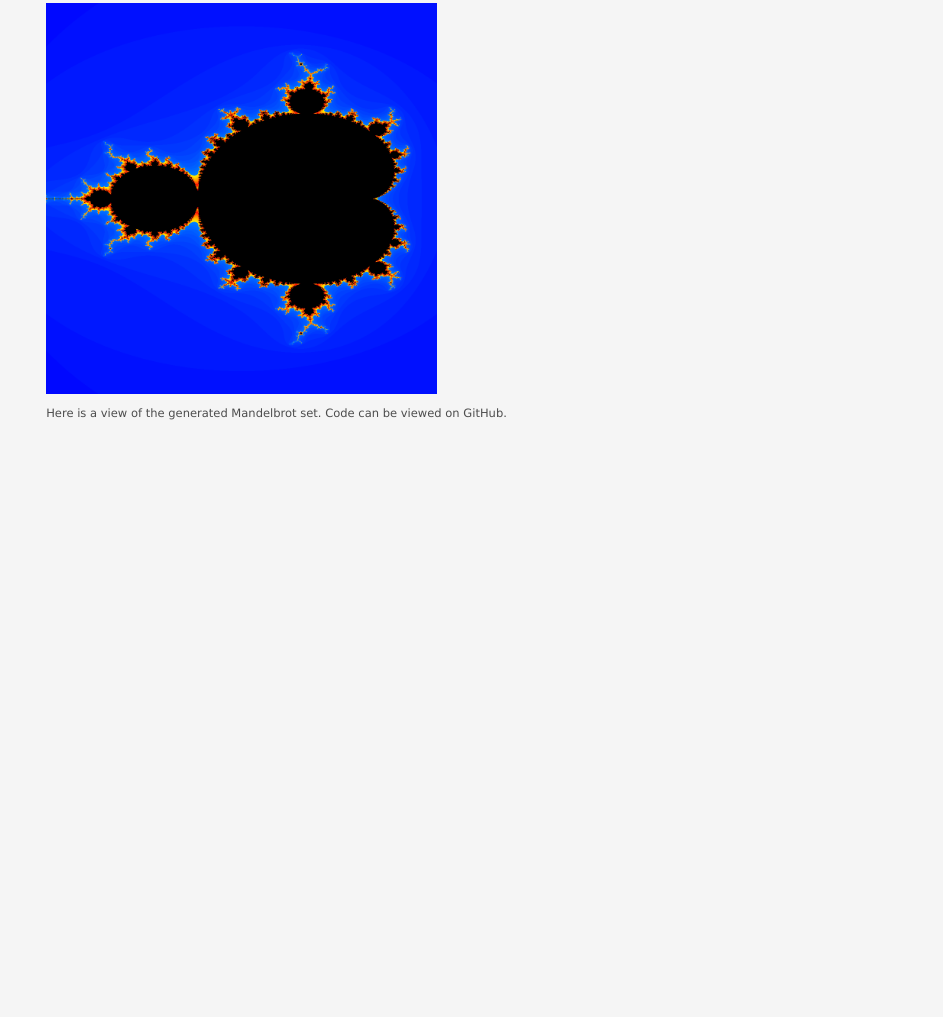
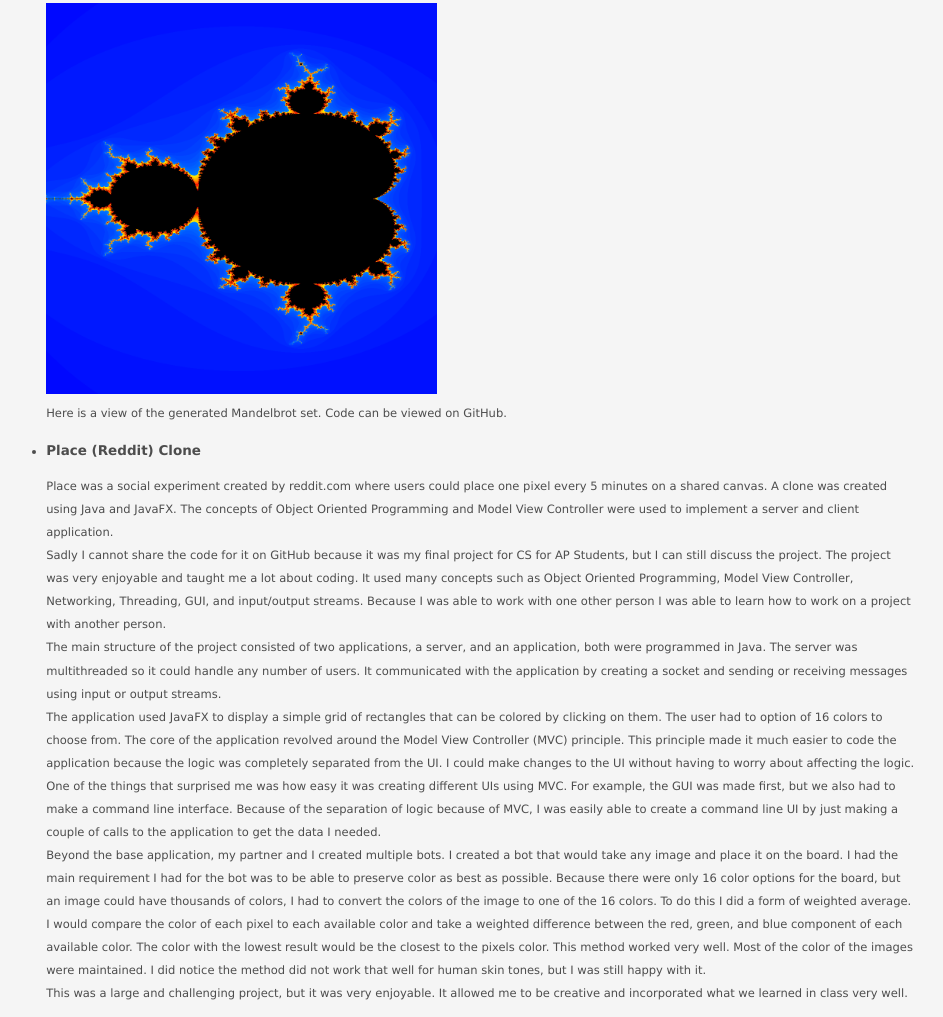
Before and after one commit to Seanaventure/webSite, a plain HTML site: page index.html in a window 1280 px wide. Shown: the part 824-1841 px from the top of the page, without its empty margins (45-988 px from the left). Before the commit the page ends 1261 px from the top, so only its background shows below. Drawn offline with Linux system fonts and the light colour scheme.

Commit message:
Added place text

```diff
--- a/index.html
+++ b/index.html
@@ -116,6 +116,33 @@
 	  <br>
   	  Here is a view of the generated Mandelbrot set. Code can be viewed on GitHub.
 	  </p>
+      </li>
+      <li>
+        <h3>Place (Reddit) Clone</h3>
+        Place was a social experiment created by reddit.com where users could place one pixel every 5 minutes on a shared canvas. A clone was created using Java and JavaFX.
+        The concepts of Object Oriented Programming and Model View Controller were used to implement a server and client application.
+        <br>
+        Sadly I cannot share the code for it on GitHub because it was my final project for CS for AP Students, but I can still discuss the project.
+        The project was very enjoyable and taught me a lot about coding. It used many concepts such as Object Oriented Programming, Model View Controller, Networking, Threading, GUI,
+        and input/output streams. Because I was able to work with one other person I was able to learn how to work on a project with another person.
+        <br>
+        The main structure of the project consisted of two applications, a server, and an application, both were programmed in Java. The server was multithreaded so it could
+        handle any number of users. It communicated with the application by creating a socket and sending or receiving messages using input or output streams.
+        <br>
+        The application used JavaFX to display a simple grid of rectangles that can be colored by clicking on them. The user had to option of 16 colors to choose from.
+        The core of the application revolved around the Model View Controller (MVC) principle. This principle made it much easier to code the application because the logic was
+        completely separated from the UI. I could make changes to the UI without having to worry about affecting the logic. One of the things that surprised me was how easy it was
+        creating different UIs using MVC. For example, the GUI was made first, but we also had to make a command line interface. Because of the separation of logic because of MVC,
+        I was easily able to create a command line UI by just making a couple of calls to the application to get the data I needed.
+        <br>
+        Beyond the base application, my partner and I created multiple bots. I created a bot that would take any image and place it on the board. I had the main requirement I had for
+        the bot was to be able to preserve color as best as possible. Because there were only 16 color options for the board, but an image could have thousands of colors, I had to convert
+        the colors of the image to one of the 16 colors. To do this I did a form of weighted average. I would compare the color of each pixel to each available color and take a weighted
+        difference between the red, green, and blue component of each available color. The color with the lowest result would be the closest to the pixels color. This method worked very well.
+         Most of the color of the images were maintained. I did notice the method did not work that well for human skin tones, but I was still happy with it.
+        <br>
+        This was a large and challenging project, but it was very enjoyable. It allowed me to be creative and incorporated what we learned in class very well.
+      </li>
       </ul>
     </div>
   </div>
```
